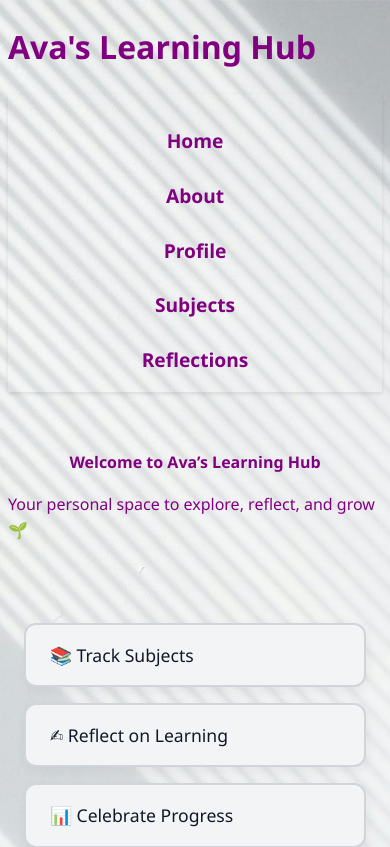
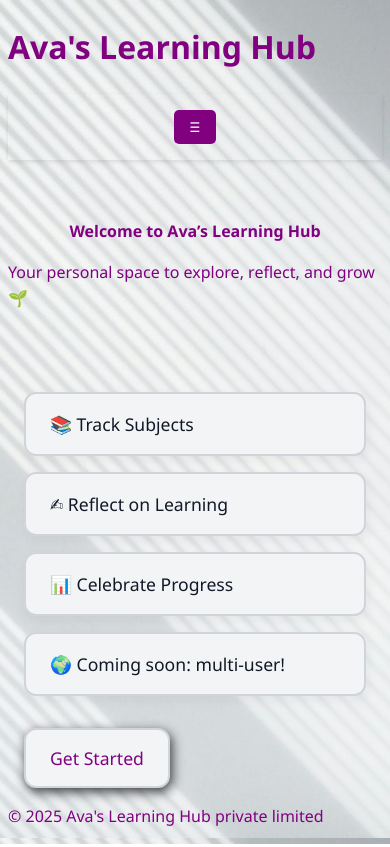
Before and after one commit to DeepthiGirijaThampi/ava-learning-hub, a React (Vite) app: page / in a window 390 px wide. Shown: the top 847 px of the page. Built offline with nearby package versions, Linux system fonts and the light colour scheme.

Commit message:
Updated NavMenu.jsx to get a hamburger style while in mobile device and added nav-menu.css and updatde index.css to hide the hamburger in all other devices

```diff
--- a/src/components/common/NavMenu.jsx
+++ b/src/components/common/NavMenu.jsx
@@ -1,13 +1,24 @@
 import { Link } from "react-router";
+import { useState } from 'react';
 
 export default function NavMenu(){
+    const [menuOpen, setMenuOpen] = useState(false);
+
+    const toggleMenu = () =>{
+        setMenuOpen(!menuOpen)
+    };
 return(
-    <div className="nav-menu">
+   <nav className="nav-menu" >
+   <button className="hamburger" onClick={toggleMenu}>
+   ☰
+   </button>
+    <div className={`menu-links ${menuOpen ? 'show' :''}`}>
         <Link className="link" to={"/"}>Home  </Link>
         <Link className="link" to={"/about"}>About </Link>
         <Link className="link" to={"/profile"}>Profile </Link>
         <Link className="link" to={"/subjects"}>Subjects </Link>
         <Link className="link" to={"/reflections"}>Reflections </Link>
     </div>
+   </nav>
 )
 }
--- /dev/null
+++ b/src/components/common/nav-menu.css
@@ -0,0 +1,18 @@
+.nav-menu {
+    display: flex;
+    justify-content: center;
+    align-items: center;
+    gap: 1rem;
+    padding: 2rem;
+    position: relative;
+  }
+
+  /* Regular full nav shown on desktop */
+  .menu-links {
+    display: flex;
+    gap: 1rem;
+  }
+
+  .hamburger {
+    display: none;
+  }
--- a/src/index.css
+++ b/src/index.css
@@ -49,8 +49,11 @@
   .nav-menu .link:hover {
     color: rgb(99, 37, 161);
   }
-
-  @import url('./App.css');
+  /* Always hide the hamburger on normal screens by default */
+  .hamburger {
+    display: none; /* Hide by default */
+  }
+ @import url('./App.css');
  @import url('./components/pages/about.css');
  @import url('./components/pages/home.css');
  @import url('./components/pages/learning.css');
@@ -99,6 +102,29 @@
 
         font-size: x-small;
        }
+    .hamburger {
+        display: block;
+      }
+    /* Always hide the menu-links on small screens by default */
+    .menu-links {
+        display: none;
+        flex-direction: column;
+        align-items: center;
+        gap: 1rem;
+        margin-top: 1rem;
+      }
+     /* When menuOpen is true, add this class */
+    .menu-links.show {
+    display: flex;
+    flex-direction: column;
+
+    }
+    #links{
+      padding-right: 0px;
+      padding-left: 0px;
+      padding-top: 0px;
+      padding-bottom:0px ;
+    }
   }
 
   @media screen and (max-width: 1366px) {
```
